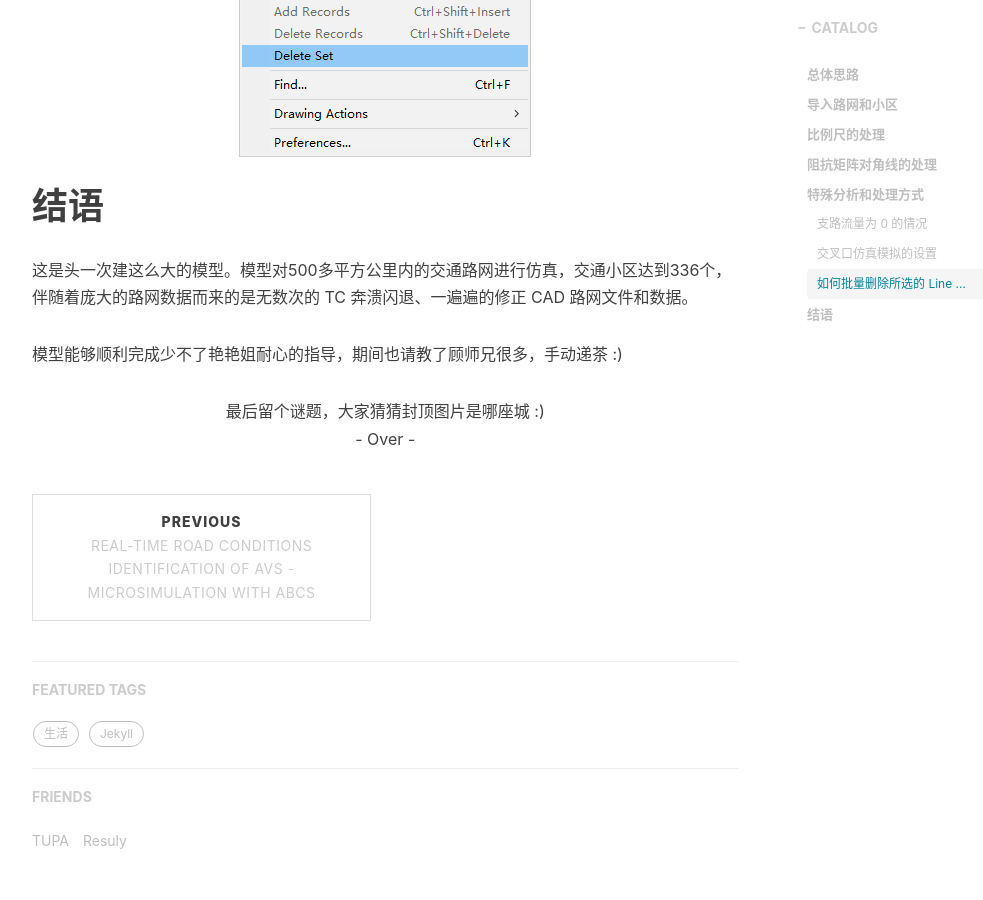
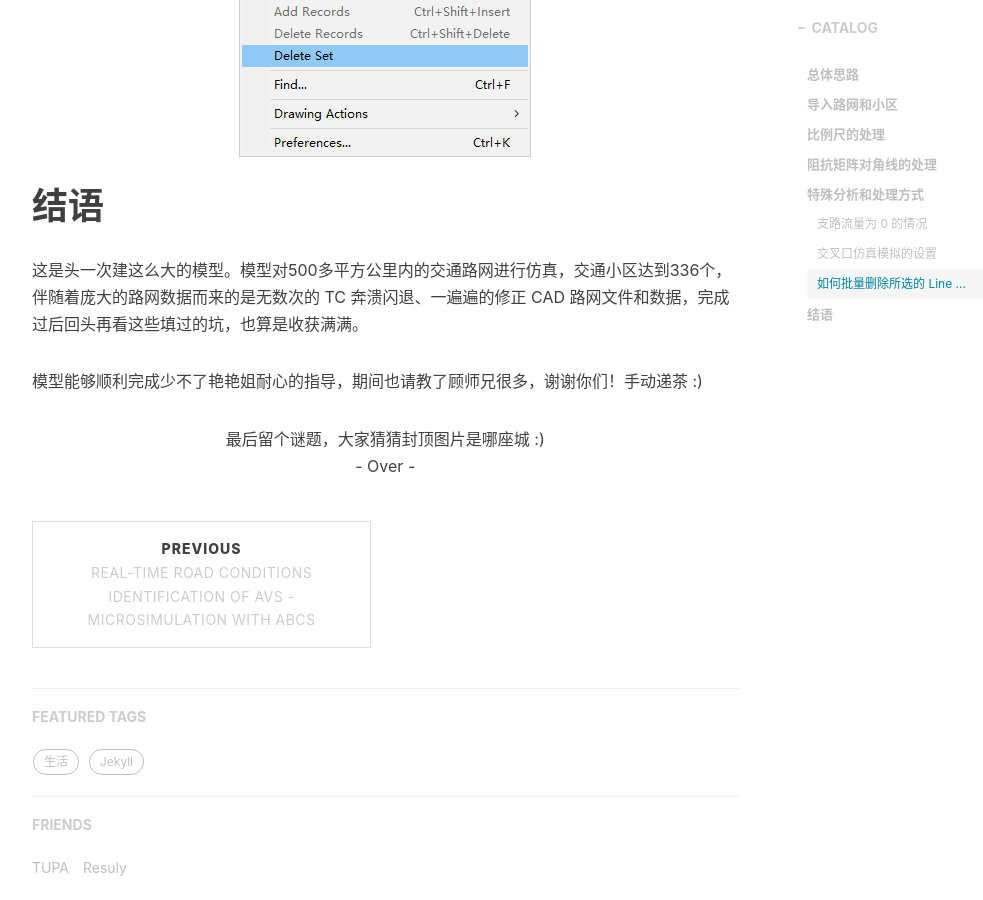
Before and after one commit to aerolithink/aerolithink.github.io, a Jekyll site: the page built from _posts/2018-7-12-TCxc.md, in a window 1280 px wide and 900 px high, scrolled down 5266 px. Shown: the whole window, without its empty margins (233-1216 px from the left). Built offline with Jekyll 4.4.1, drawn with Linux system fonts in a browser that asks for light colours; nearby versions of some CDN libraries; comment, search, counter and statistics services are not loaded.

Commit message:
Post TC v 1.61

```diff
--- a/_posts/2018-7-12-TCxc.md
+++ b/_posts/2018-7-12-TCxc.md
@@ -114,10 +114,10 @@ TC 中所生成的阻抗矩阵的对角线均为 0，代表小区内部无出行
 
 
 # 结语
-这是头一次建这么大的模型。模型对500多平方公里内的交通路网进行仿真，交通小区达到336个，伴随着庞大的路网数据而来的是无数次的 TC 奔溃闪退、一遍遍的修正 CAD 路网文件和数据。
+这是头一次建这么大的模型。模型对500多平方公里内的交通路网进行仿真，交通小区达到336个，伴随着庞大的路网数据而来的是无数次的 TC 奔溃闪退、一遍遍的修正 CAD 路网文件和数据，完成过后回头再看这些填过的坑，也算是收获满满。
 
 
-模型能够顺利完成少不了艳艳姐耐心的指导，期间也请教了顾师兄很多，手动递茶 :)
+模型能够顺利完成少不了艳艳姐耐心的指导，期间也请教了顾师兄很多，谢谢你们！手动递茶 :)
 
 <center>最后留个谜题，大家猜猜封顶图片是哪座城 :)</center>
 
```
